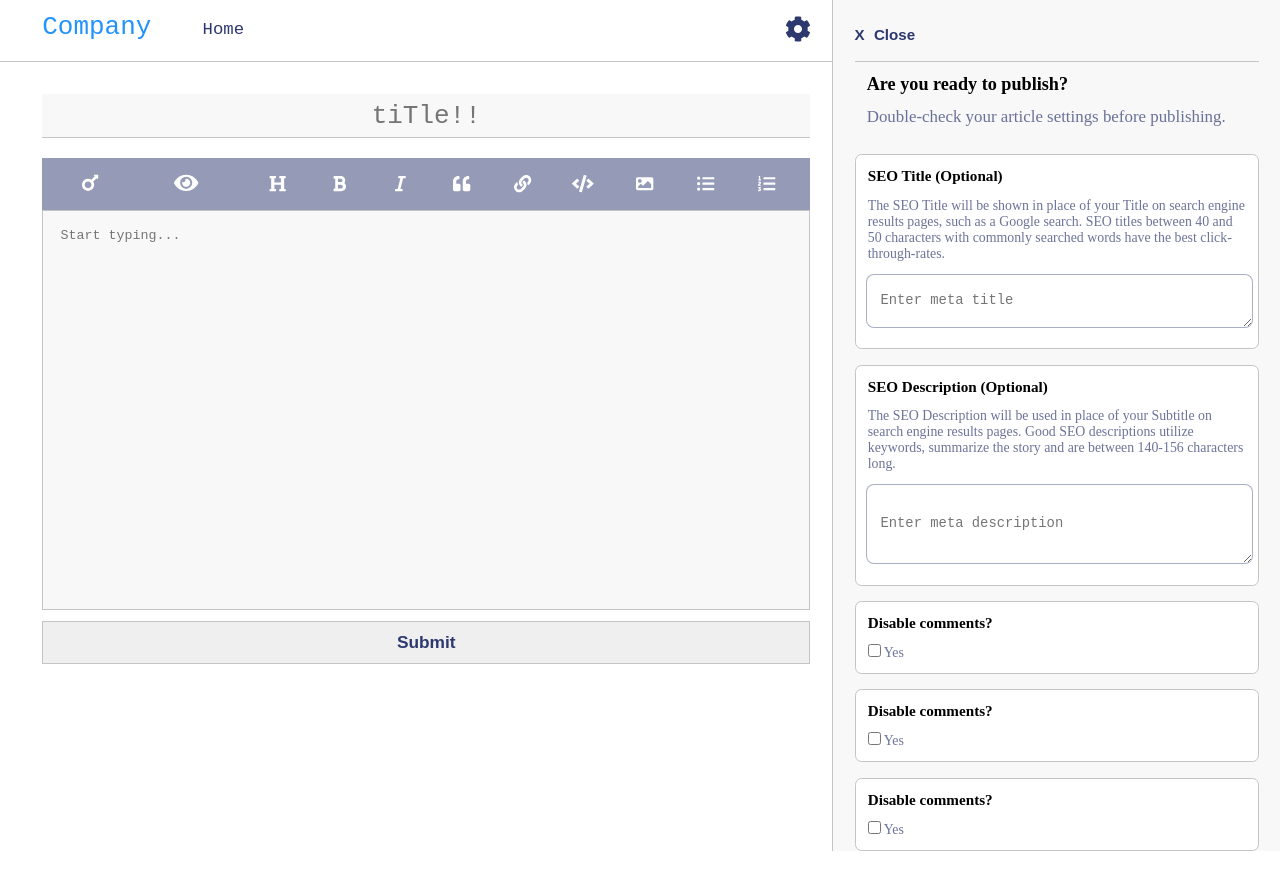
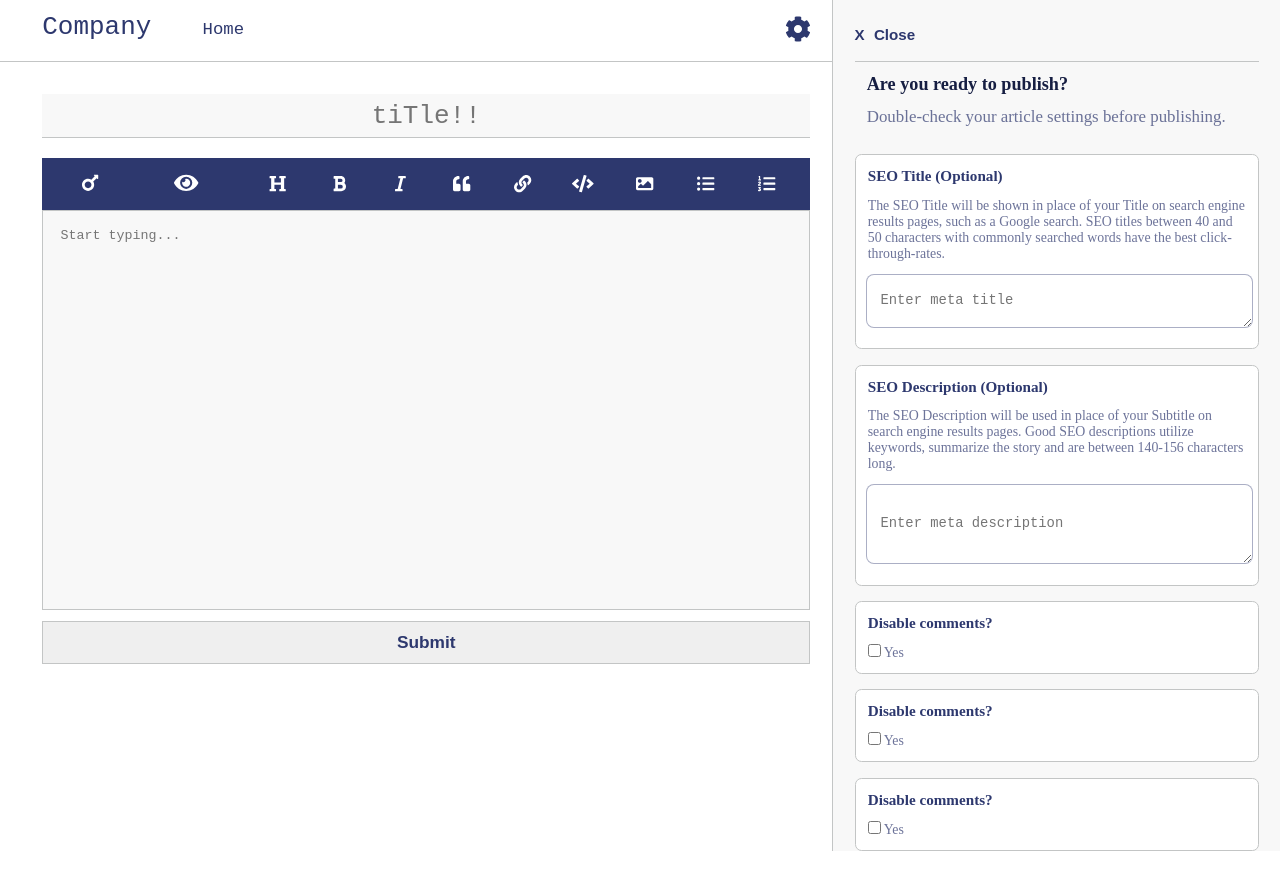
Before and after one commit to mVaibhavPrakash/ModernEditorClient, a React app: page / in a window 1280 px wide. Both pictures are taken after a click on the button 1246 px from the left and 30 px from the top of the page. Built offline with nearby package versions, Linux system fonts and the light colour scheme.

Commit message:
small fix

```diff
--- a/src/components/Editor.jsx
+++ b/src/components/Editor.jsx
@@ -1,16 +1,16 @@
-import { useRef } from 'react'
+import { useRef,lazy,useState,Suspense } from 'react'
 import Navbar from './Navbar'
 import Title from './Title'
 import Selector from './Selector'
 import {Input} from './Input'
 import {Submit} from './Submit'
 import ShowPreview from './ShowPreview'
-import SideNav from './SideNav'
 import { InputContextProvider } from '../hooks/InputContext'
 import { EditContextProvider } from '../hooks/EditContext'
 import { SelectedTextContextProvider } from '../hooks/SelectedTextContext'
 import { RenderPreviewContextProvider } from '../hooks/RenderPreviewContext'
 import '../css/editor.css'
+const SideNav = lazy(() => import('./SideNav'))
 
 const Editor = () => {
     const SidebarRef =useRef(null)
@@ -18,9 +18,10 @@ const Editor = () => {
     const EditorDivRef =useRef(null)
     const NavRef = useRef(null)
     const ModalRef = useRef(null)
+    const [showSidenav,setshowSidenav] = useState(false)
     return (
         <>
-         <Navbar NavRef={NavRef} SidebarRef={SidebarRef} EditRef={EditRef} EditorDivRef={EditorDivRef}/>
+         <Navbar NavRef={NavRef} SidebarRef={SidebarRef} EditRef={EditRef} EditorDivRef={EditorDivRef} setState={setshowSidenav} state={showSidenav}/>
             <div ref={EditRef} id='edit' className="editor">
                 <div ref={EditorDivRef} className='editorDiv'>
                     <InputContextProvider>
@@ -37,9 +38,11 @@ const Editor = () => {
                             </RenderPreviewContextProvider>
                     </InputContextProvider>
                 </div>
-                <div ref={SidebarRef} className="sideBarDiv">
-                    <SideNav NavRef={NavRef} SidebarRef={SidebarRef} EditRef={EditRef} EditorDivRef={EditorDivRef}/>
-                </div>
+                <Suspense fallback={<div>Loading.......</div>}>
+                   <div ref={SidebarRef} className="sideBarDiv">
+                        <SideNav NavRef={NavRef} SidebarRef={SidebarRef} EditRef={EditRef} EditorDivRef={EditorDivRef} setState={setshowSidenav} state={showSidenav}/>
+                    </div>
+                </Suspense>
             </div>
             </>
     )
--- a/src/components/Navbar.jsx
+++ b/src/components/Navbar.jsx
@@ -3,7 +3,7 @@ import { FontAwesomeIcon } from '@fortawesome/react-fontawesome';
 import navToggle from '../js/navToggle';
 import '../css/navbar.css'
 
-const Navbar = ({NavRef,SidebarRef, EditRef,EditorDivRef}) => {
+const Navbar = ({NavRef,SidebarRef, EditRef,EditorDivRef,setState,state}) => {
     return (
         <nav ref={NavRef} className='nav'>
             <div className='navbarLeft'>
@@ -11,7 +11,7 @@ const Navbar = ({NavRef,SidebarRef, EditRef,EditorDivRef}) => {
                 <a id="home">Home</a>
             </div>
             <div className='navbarRight'>
-                <button id='cog' title='Settings' onClick={()=>navToggle(NavRef,SidebarRef,EditRef,EditorDivRef)}><FontAwesomeIcon icon={faCog}/></button>
+                <button id='cog' title='Settings' onClick={()=>{navToggle(NavRef,SidebarRef,EditRef,EditorDivRef);setState(!state)}}><FontAwesomeIcon icon={faCog}/></button>
             </div>
         </nav>
     )
--- a/src/components/SideNav.jsx
+++ b/src/components/SideNav.jsx
@@ -1,12 +1,12 @@
 import navToggle from '../js/navToggle'
 import '../css/sideNav.css'
 
-const SideNav = ({NavRef, SidebarRef, EditRef,EditorDivRef}) => {
+const SideNav = ({NavRef, SidebarRef, EditRef,EditorDivRef,setState,state}) => {
 
     return (
 
         <div className='sideBar'>
-            <button id="sideBar-button" onClick={()=>navToggle(NavRef,SidebarRef, EditRef,EditorDivRef)}>X <span>Close</span></button>
+            <button id="sideBar-button" onClick={()=>{navToggle(NavRef,SidebarRef, EditRef,EditorDivRef);setState(!state)}}>X <span>Close</span></button>
             <div id='sideBar-content'>
                 <div id='d'>
                     <h2>Are you ready to publish?</h2>
--- a/src/css/navbar.css
+++ b/src/css/navbar.css
@@ -21,7 +21,7 @@
 #navbarCompanyLogo{
     display: inline;
     font-size: 0.6rem;
-    color:#2393fc;
+    color:#2d386e;
 }
 
 #home{
--- a/src/css/selector.css
+++ b/src/css/selector.css
@@ -1,5 +1,5 @@
 .select{
-    background-color:rgba(45,56,110,0.5) ;
+    background-color:#2d386e;
     height:1.2rem;
     padding:0.2rem 0 0.2rem 0;
     box-sizing: border-box;
--- a/src/css/sideNav.css
+++ b/src/css/sideNav.css
@@ -51,11 +51,13 @@
 #d h2{
     font-size: 0.42rem;
     padding: 0.28rem 0.28rem 0 0.28rem;
+    color: #161e42;
 }
 
 .sideBar-content-div h3{
     font-size: 0.35rem;
     padding: 0.28rem 0.28rem 0 0.28rem;
+    color: #2d386e;
 }
 #d p{
     font-size: 0.39rem;
```
